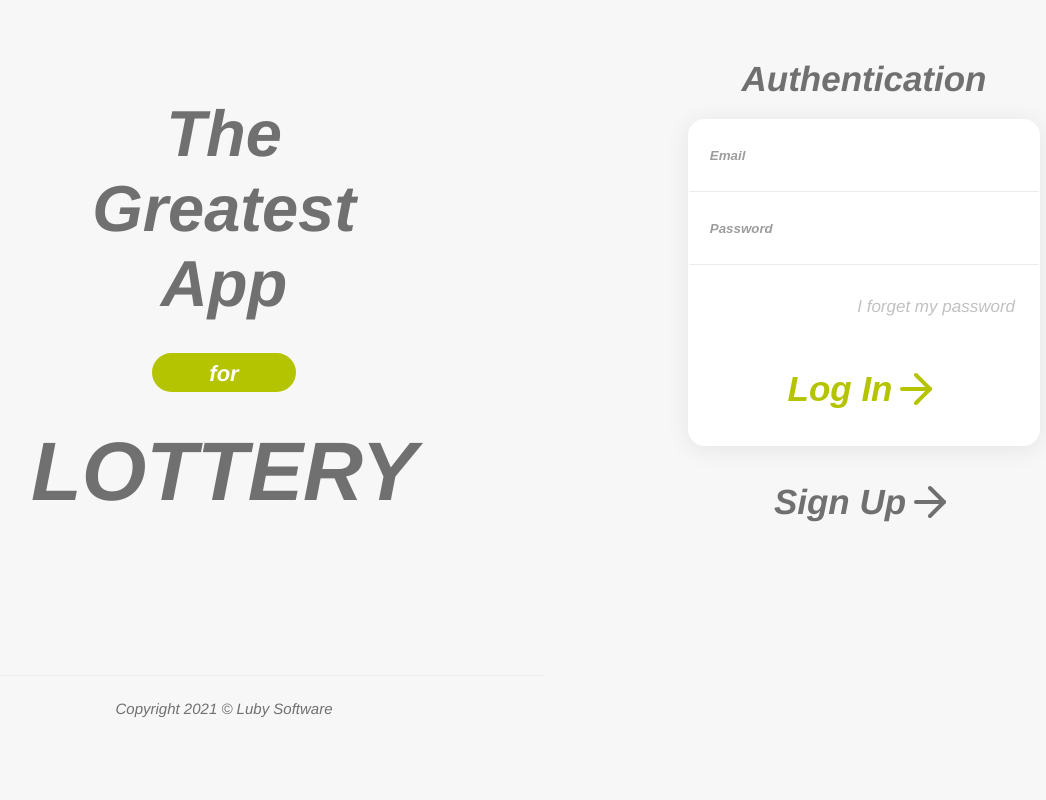
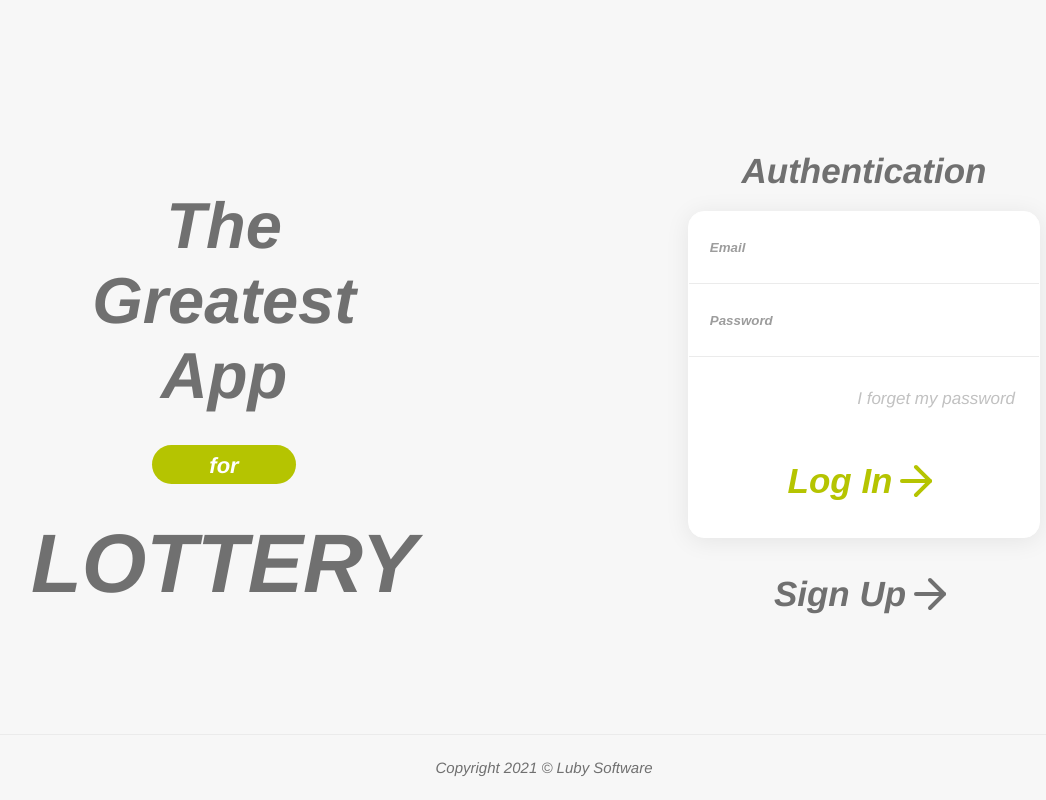
Before and after one commit to martinsgabriel1956/tgl-web, a React (Create React App) app: page /login in a window 1280 px wide. Shown: the whole page, without its empty margins (96-1142 px from the left). Built offline with nearby package versions, Linux system fonts and the light colour scheme.

Commit message:
fix: fixing resposive of the Footer component

```diff
--- a/src/components/UI/Footer/styles.ts
+++ b/src/components/UI/Footer/styles.ts
@@ -3,7 +3,7 @@ import styled from "styled-components";
 export const Container = styled.footer`
   background-color: transparent;
 
-  position: sticky;
+  position: fixed;
   padding: 1.5rem;
 
   width: 100%;
@@ -19,5 +19,8 @@ export const Container = styled.footer`
     color: #707070;
   }
 
+  @media (max-width: 767px) {
+    position: sticky;
+  }
 
 `;
```
